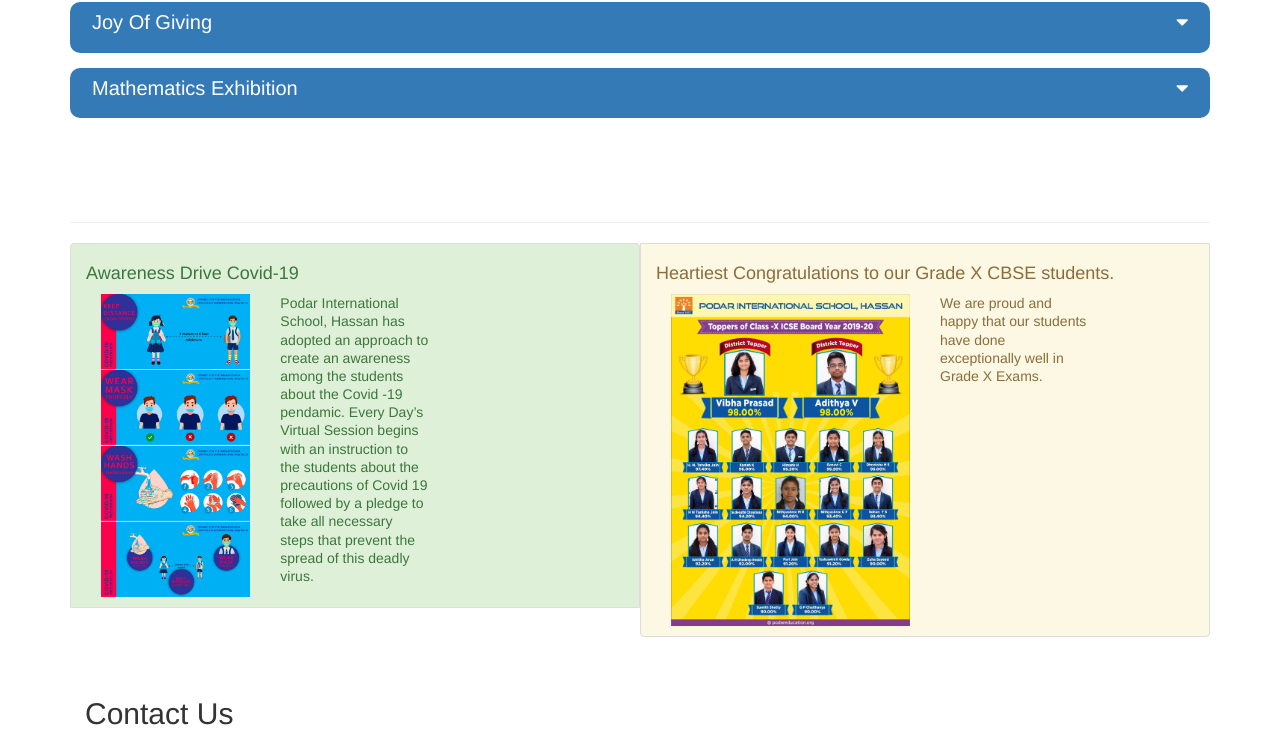
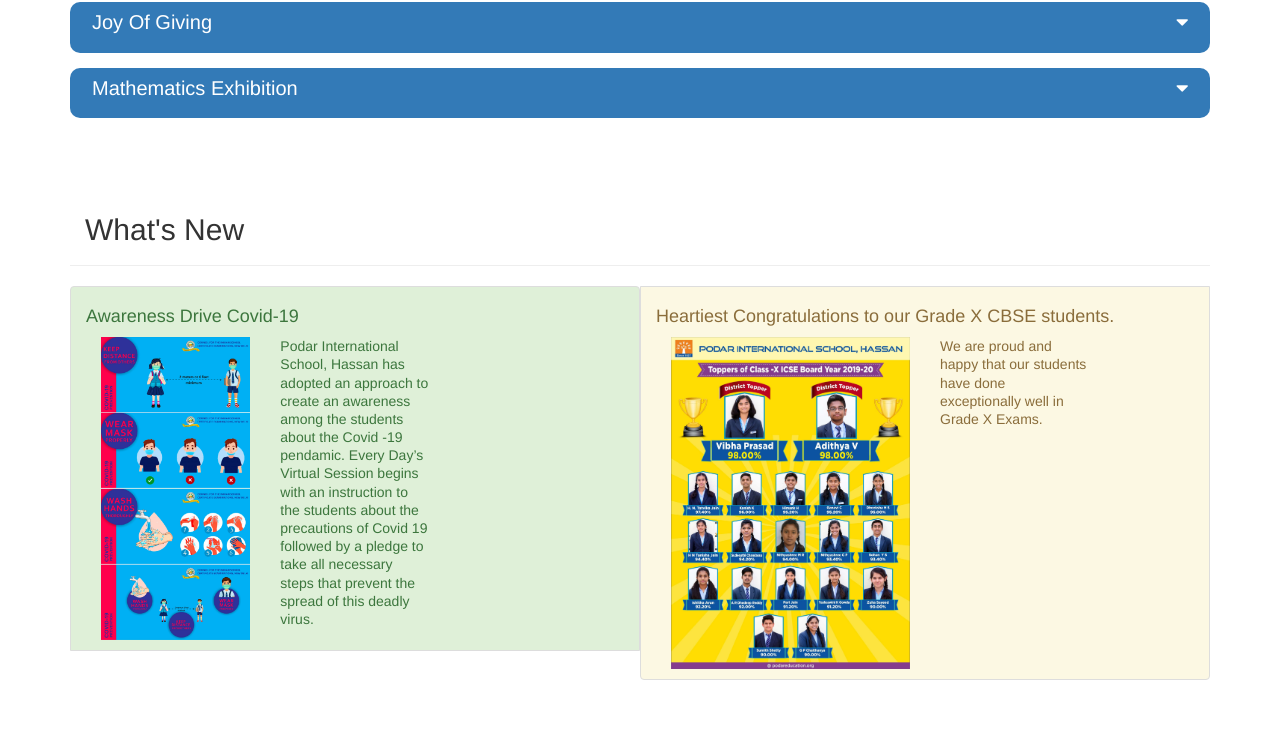
Before and after one commit to Pratham443/School-Website-3, a plain HTML site: page index.html in a window 1280 px wide. Shown: the part 1490-2227 px from the top of the page. Drawn offline with nearby package versions, Linux system fonts and the light colour scheme.

Commit message:
Add files via upload

```diff
--- a/index.html
+++ b/index.html
@@ -103,7 +103,7 @@
 
         <section>
             <div id="What's-New" class="page-header col-lg-12 col-md-12 col-sm-12 col-xs-12">
-                <h2 class="text-capitalize"></h2>
+                <h2 class="text-capitalize"> What's New </h2>
             </div>
 
             <ul class="list-group">
```
